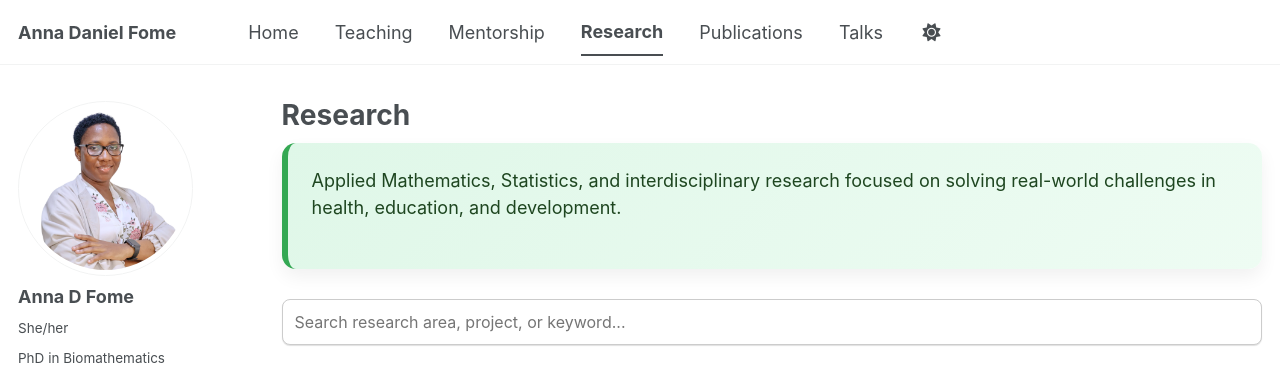
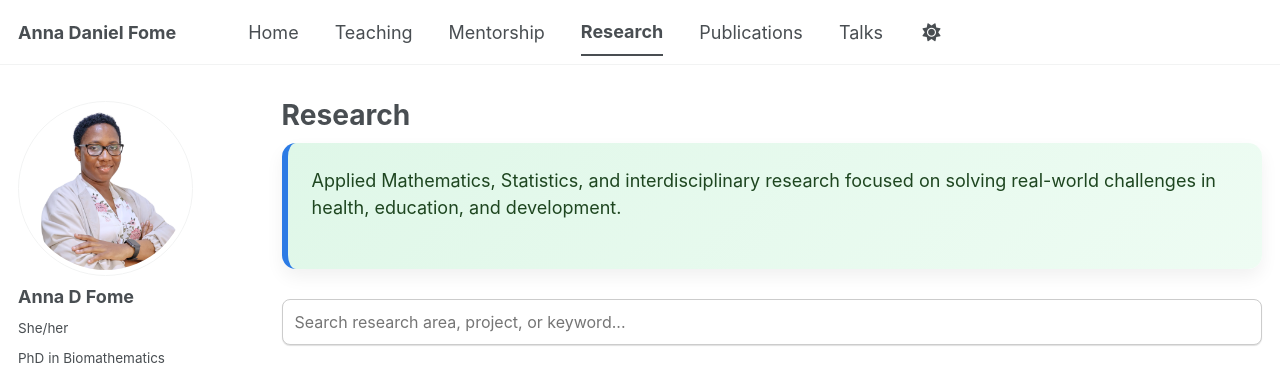
Before and after one commit to FomeA/FomeA.github.io, a Jekyll site: the page built from _pages/research.html, in a window 1280 px wide. Shown: the top 365 px of the page. Built offline with Jekyll 4.4.1, drawn with Linux system fonts in a browser that asks for light colours; some web fonts are replaced; a script bundle is joined from its source files by our own code; library files that are not in the unit come from our copies.

Commit message:
Update research.html

```diff
--- a/_pages/research.html
+++ b/_pages/research.html
@@ -144,7 +144,7 @@ author_profile: true
 background:linear-gradient(135deg,#dff7e8,#eefcf3);
 padding:24px;
 border-radius:14px;
-border-left:6px solid #34a853;
+border-left:6px solid #2c7be5;
 margin-bottom:22px;
 box-shadow:0 8px 18px rgba(0,0,0,.06);
 color:#1e4620;
```
